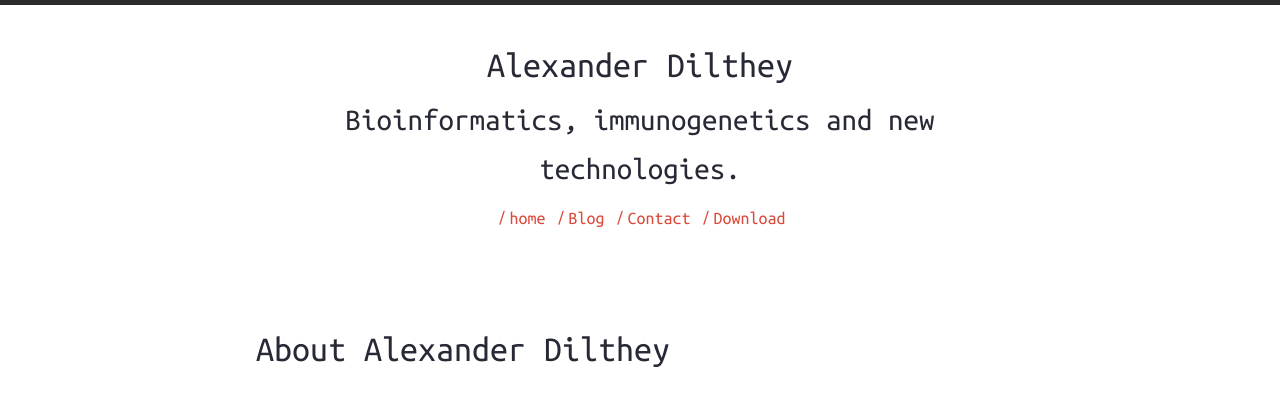
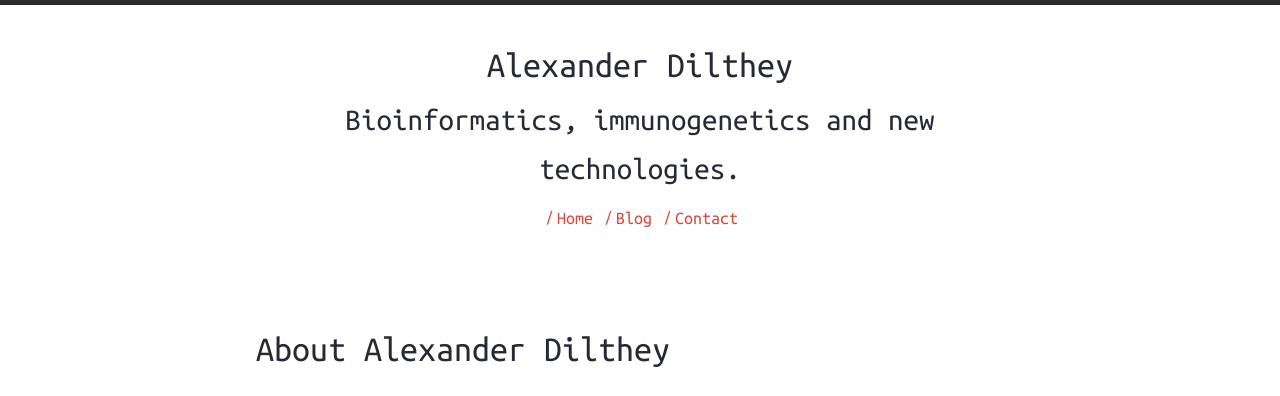
Before and after one commit to AlexanderDilthey/AlexanderDilthey.github.io, a Jekyll site: the page built from index.md, in a window 1280 px wide. Shown: the top 396 px of the page. Built offline with Jekyll 4.4.1, drawn with Linux system fonts in a browser that asks for light colours; nearby versions of some CDN libraries.

```diff
--- a/_includes/header-links.html
+++ b/_includes/header-links.html
@@ -1,6 +1,6 @@
 <ul>
 	<li>
-		<a href="{{ '/' | prepend: site.baseurl | prepend: site.url }}">home</a><span>/</span>
+		<a href="{{ '/' | prepend: site.baseurl | prepend: site.url }}">Home</a><span>/</span>
 	</li>
 	<li>
 		<a href="{{ '/blog' | prepend: site.baseurl | prepend: site.url }}">Blog</a><span>/</span>
@@ -8,6 +8,7 @@
 	<li>
 		<a href="{{ '/contact' | prepend: site.baseurl | prepend: site.url }}">Contact</a><span>/</span>
 	</li>
+	<!--
 	{% if site.harmony.social.github %}
 	<li>
 		<a title="{{ site.harmony.social.github }} on Github"
@@ -16,4 +17,5 @@
 		</a><span>/</span>
 	</li>
 	{% endif %}
+	-->
 </ul>
```
